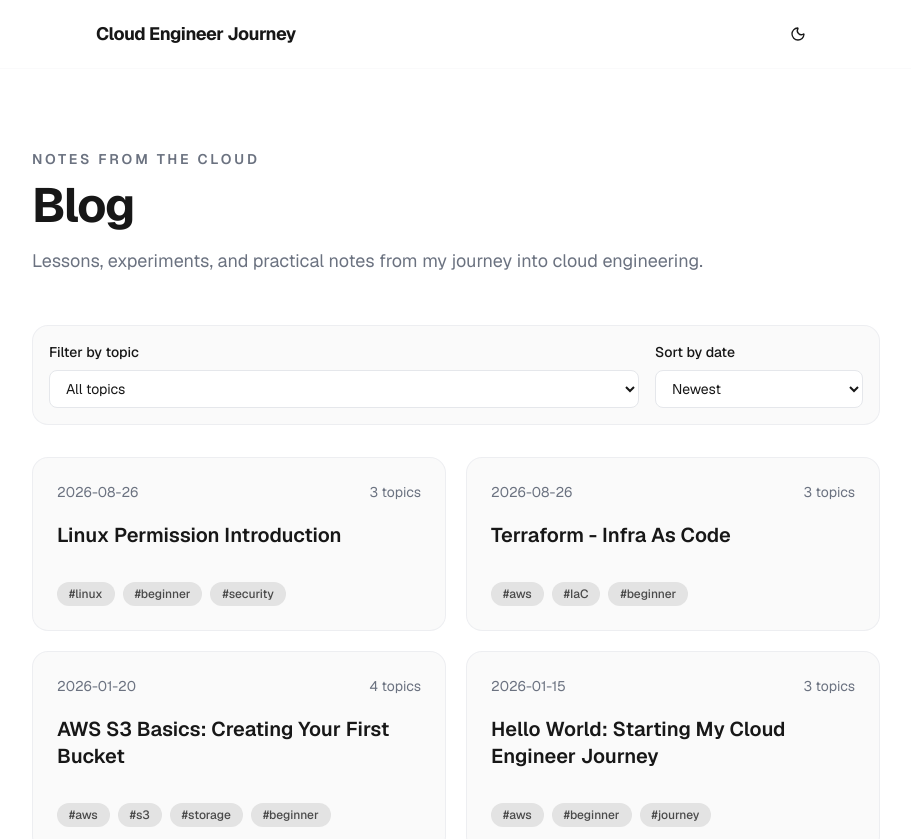
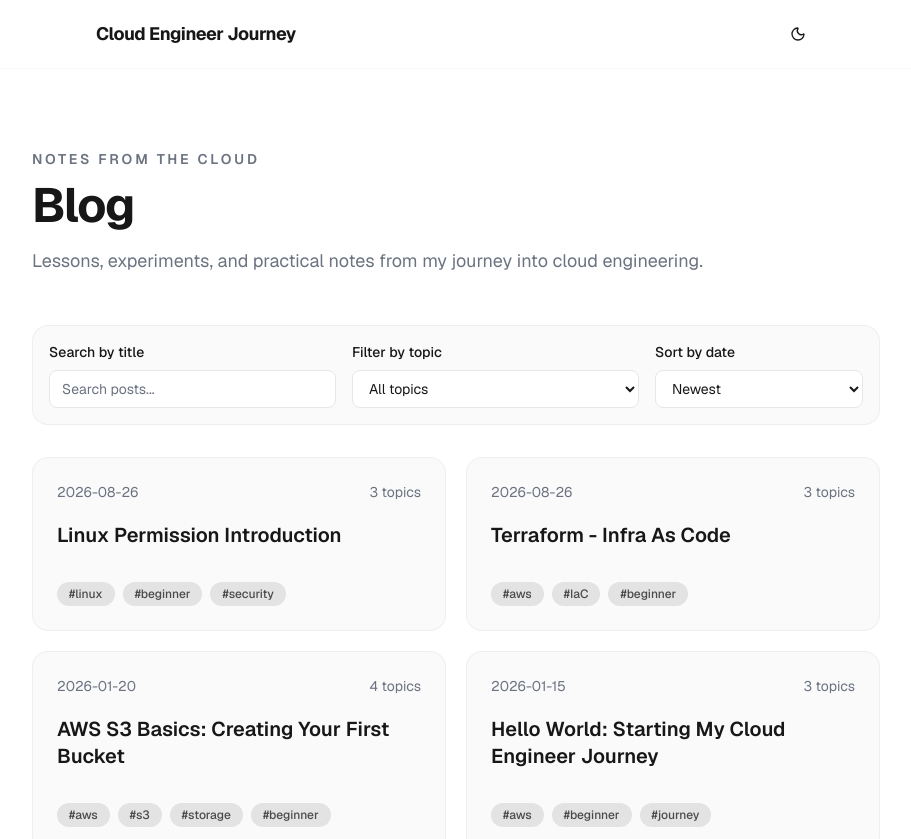
Before and after one commit to gsvaliente/blog, a Next.js app: page /blog in a window 1280 px wide. Shown: the top 839 px of the page, without its empty margins (184-1095 px from the left). Built offline with nearby package versions, Linux system fonts and the light colour scheme.

Commit message:
Added title search to filter

```diff
--- a/src/app/components/blog-filters.tsx
+++ b/src/app/components/blog-filters.tsx
@@ -17,6 +17,7 @@ const POSTS_PER_PAGE = 10
 export default function BlogFilters({ posts }: { posts: BlogPost[] }) {
   const [sortOrder, setSortOrder] = useState<SortOrder>("newest")
   const [selectedTag, setSelectedTag] = useState("all")
+  const [searchQuery, setSearchQuery] = useState("")
   const [currentPage, setCurrentPage] = useState(1)
 
   const tags = useMemo(
@@ -26,15 +27,21 @@ export default function BlogFilters({ posts }: { posts: BlogPost[] }) {
 
   const filteredPosts = useMemo(() => {
     return posts
-      .filter(
-        (post) => selectedTag === "all" || post.tags.includes(selectedTag)
-      )
+      .filter((post) => {
+        const matchesTag =
+          selectedTag === "all" || post.tags.includes(selectedTag)
+        const matchesTitle = post.title
+          .toLowerCase()
+          .includes(searchQuery.trim().toLowerCase())
+
+        return matchesTag && matchesTitle
+      })
       .sort((a, b) => {
         const difference =
           new Date(a.date).getTime() - new Date(b.date).getTime()
         return sortOrder === "newest" ? -difference : difference
       })
-  }, [posts, selectedTag, sortOrder])
+  }, [posts, searchQuery, selectedTag, sortOrder])
 
   const totalPages = Math.ceil(filteredPosts.length / POSTS_PER_PAGE)
   const visiblePosts = filteredPosts.slice(
@@ -45,6 +52,21 @@ export default function BlogFilters({ posts }: { posts: BlogPost[] }) {
   return (
     <section aria-label="Filter blog posts">
       <div className="mb-8 flex flex-col gap-4 rounded-2xl border border-border/60 bg-foreground/[0.02] p-4 sm:flex-row sm:items-end sm:justify-between">
+        <label className="flex flex-1 flex-col gap-2 text-sm font-medium text-foreground">
+          Search by title
+          <input
+            type="search"
+            value={searchQuery}
+            onChange={(event) => {
+              setSearchQuery(event.target.value)
+              setCurrentPage(1)
+            }}
+            placeholder="Search posts..."
+            aria-label="Search blog posts by title"
+            className="rounded-lg border border-border bg-background px-3 py-2 font-normal text-foreground outline-none placeholder:text-muted-foreground focus:border-foreground/50"
+          />
+        </label>
+
         <label className="flex flex-1 flex-col gap-2 text-sm font-medium text-foreground">
           Filter by topic
           <select
```
